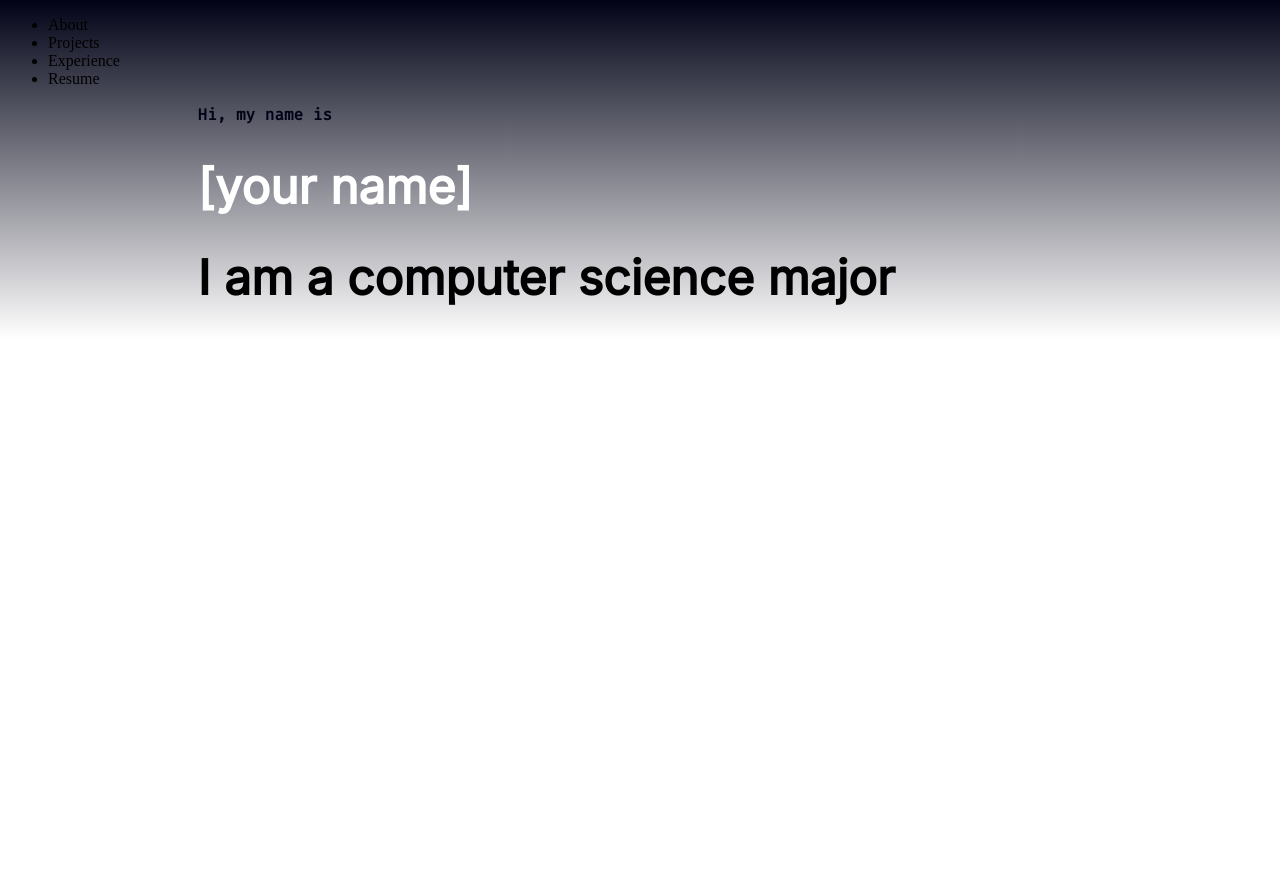
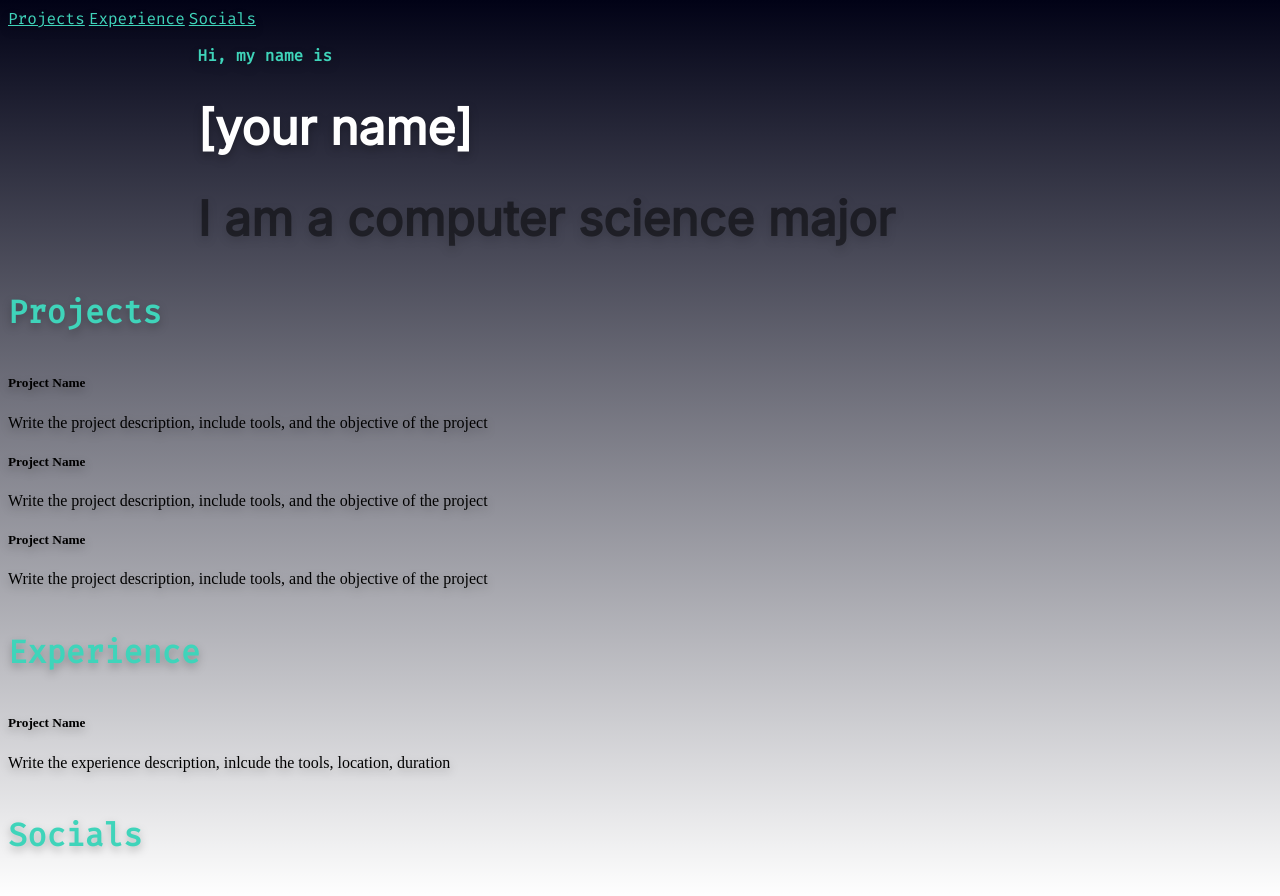
Before and after one commit to sh1580/website-template, a plain HTML site: page index.html in a window 1280 px wide. Shown: the top 896 px of the page. Before the commit the page ends 800 px from the top, so only its background shows below. Drawn offline with Linux system fonts and the light colour scheme.

Commit message:
added basic contents of page

```diff
--- a/index.css
+++ b/index.css
@@ -1,11 +1,12 @@
 body{
     background-image: linear-gradient(180deg, #010216 0%, rgba(9, 11, 49, 0) 100%);
     background-repeat: no-repeat;
+    filter: drop-shadow(0px 4px 4px rgba(0, 0, 0, 0.25));
 }
 
 .intro {
     font-family: 'Fira Code', monospace;
-    color:#010216;
+    color:#3FD4BA;
     font-size: 1em;
     position: relative;
     left: 15%;
@@ -27,8 +28,35 @@ body{
     position: relative;
     left: 15%;
     top: 30%;
+    opacity: 50%;
 }
 
-nav {
+
+ul {
+    list-style: none;
+    position: relative;
+
 
 }
+
+a {
+    font-family: 'Fira Code', monospace;
+    color: #3FD4BA;
+
+}
+
+.projects {
+    position: relative;
+    margin:  0 auto;
+}
+
+.block-title {
+    font-family: 'Fira Code', monospace;
+    color: #3FD4BA;
+    font-size: 2em;
+}
+
+.exp-box {
+    position: relative;
+    margin: 0 auto;
+}
--- a/index.html
+++ b/index.html
@@ -7,6 +7,7 @@
     <link rel="stylesheet" href="index.css" />
     <link rel="preconnect" href="https://fonts.googleapis.com" />
     <link rel="preconnect" href="https://fonts.gstatic.com" crossorigin />
+    <script src="https://code.iconify.design/iconify-icon/1.0.2/iconify-icon.min.js"></script>
     <link
       href="https://fonts.googleapis.com/css2?family=Fira+Code&family=Inter&display=swap"
       rel="stylesheet"
@@ -15,15 +16,48 @@
   </head>
   <body>
     <nav>
-      <ul>
-        <li>About</li>
-        <li>Projects</li>
-        <li>Experience</li>
-        <li>Resume</li>
-      </ul>
+        <a href="#projects">Projects</a>
+        <a href="#experience">Experience</a>
+        <a href="#socials">Socials</a>
     </nav>
     <h3 class="intro">Hi, my name is</h3>
     <h1 class="name">[your name]</h1>
     <h1 class="description">I am a computer science major</h1>
+
+    <div class="projects" id="projects">
+      <div class="project-box">
+        <h4 class="block-title">Projects</h4>
+        <h5 class="project-name">Project Name</h5>
+        <p class="project-description">
+          Write the project description, include tools, and the objective of the
+          project
+        </p>
+      </div>
+      <div class="project-box">
+        <h5 class="project-name">Project Name</h5>
+        <p class="project-description">
+          Write the project description, include tools, and the objective of the
+          project
+        </p>
+      </div>
+      <div class="project-box">
+        <h5 class="project-name">Project Name</h5>
+        <p class="project-description">
+          Write the project description, include tools, and the objective of the
+          project
+        </p>
+      </div>
+    </div>
+    <div class="exp-box" id="experience">
+      <h4 class="block-title">Experience</h4>
+      <h5 class="exp-name">Project Name</h5>
+      <p class="exp-description">
+        Write the experience description, inlcude the tools, location, duration
+      </p>
+    </div>
+    <div class="Socials" id="socials">
+      <h4 class="block-title">Socials</h4>
+      <iconify-icon icon="mdi:github"></iconify-icon>
+    </div>
   </body>
 </html>
```
Also changed, not shown: 1 other file.
